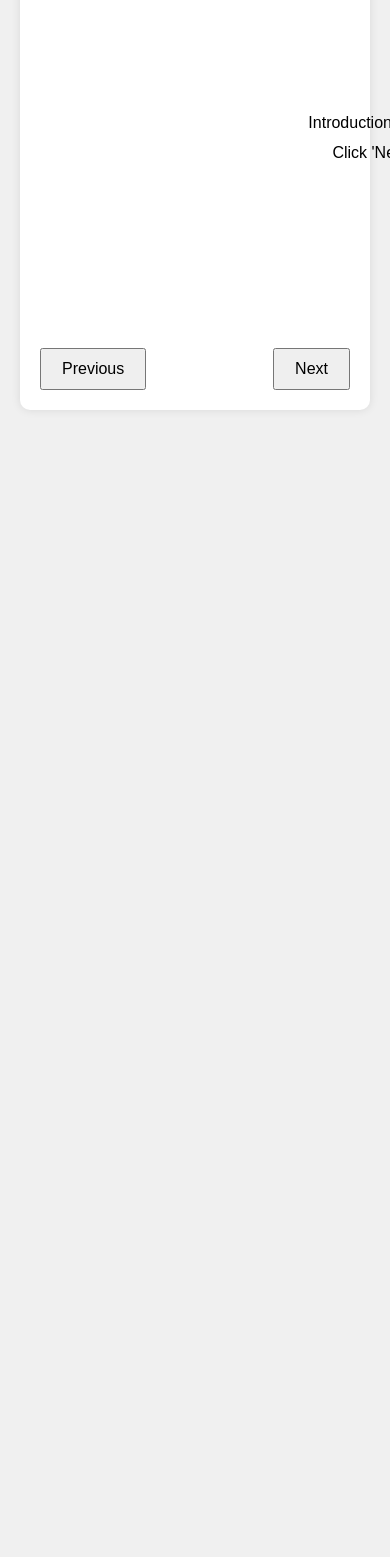
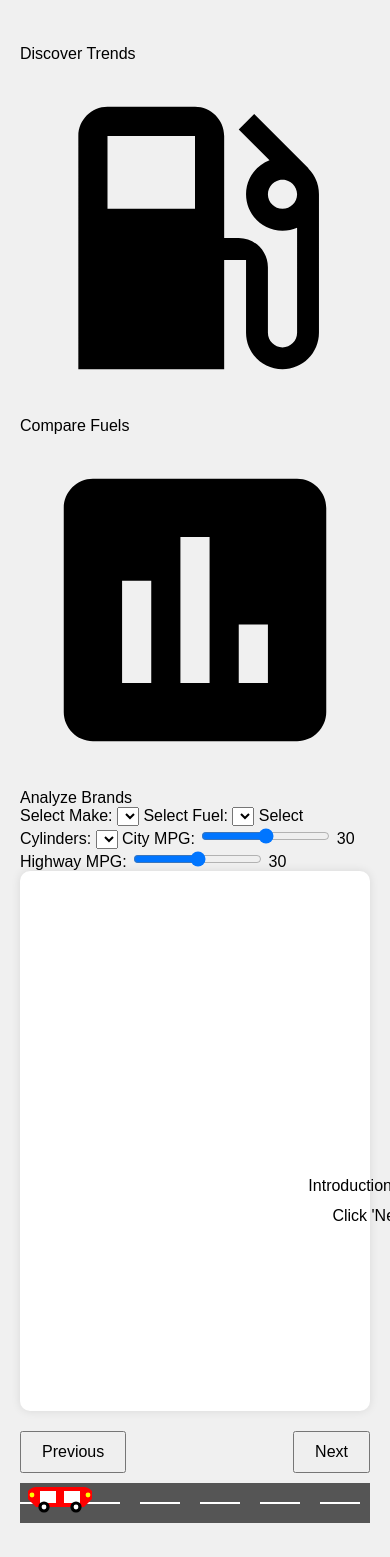
Before and after one commit to SaadatUIUC/narrative-visualization, a plain HTML site: page index.html in a window 390 px wide. Shown: the part 329-1886 px from the top of the page. Before the commit the page ends 844 px from the top, so only its background shows below. Drawn offline with nearby package versions, Linux system fonts and the light colour scheme.

Commit message:
Update index.html

```diff
--- a/index.html
+++ b/index.html
@@ -3,20 +3,86 @@
 <head>
     <meta charset="UTF-8">
     <meta name="viewport" content="width=device-width, initial-scale=1.0">
-    <title>2017 Automobile Data Visualization</title>
+    <title>2017 Automobile Data</title>
     <link rel="stylesheet" href="styles.css">
-    <script src="https://d3js.org/d3.v7.min.js"></script>
 </head>
 <body>
-    <div id="visualization-container">
-        <h1>2017 Automobile Data: MPG vs Price</h1>
-        <div id="visualization"></div>
-        <div id="tooltip" style="position: absolute; display: none; background: #f9f9f9; padding: 5px; border: 1px solid #d3d3d3; border-radius: 3px; pointer-events: none;"></div>
-        <div id="navigation">
-            <button id="prev-button">Previous</button>
-            <button id="next-button">Next</button>
+    <div id="main-container">
+        <div id="content-area">
+            <div id="intro-content">
+                <div class="icon-grid">
+                    <div class="icon-item" onclick="navigateToScene('scatter')">
+                        <svg class="icon" viewBox="0 0 24 24">
+                            <path d="M3 3v18h18v-2H5V3H3zm4 14h2v-4H7v4zm4 0h2V9h-2v8zm4 0h2v-6h-2v6zm4 0h2V7h-2v10z"/>
+                        </svg>
+                        <span>Discover Trends</span>
+                    </div>
+                    <div class="icon-item" onclick="navigateToScene('fuel')">
+                        <svg class="icon" viewBox="0 0 24 24">
+                            <path d="M19.77 7.23l.01-.01-3.72-3.72L15 4.56l2.11 2.11c-.94.36-1.61 1.26-1.61 2.33 0 1.38 1.12 2.5 2.5 2.5.36 0 .69-.08 1-.21v7.21c0 .55-.45 1-1 1s-1-.45-1-1V14c0-1.1-.9-2-2-2h-1V5c0-1.1-.9-2-2-2H6c-1.1 0-2 .9-2 2v16h10v-7.5h1.5v5c0 1.38 1.12 2.5 2.5 2.5s2.5-1.12 2.5-2.5V9c0-.69-.28-1.32-.73-1.77zM12 10H6V5h6v5zm6 0c-.55 0-1-.45-1-1s.45-1 1-1 1 .45 1 1-.45 1-1 1z"/>
+                        </svg>
+                        <span>Compare Fuels</span>
+                    </div>
+                    <div class="icon-item" onclick="navigateToScene('brands')">
+                        <svg class="icon" viewBox="0 0 24 24">
+                            <path d="M19 3H5c-1.1 0-2 .9-2 2v14c0 1.1.9 2 2 2h14c1.1 0 2-.9 2-2V5c0-1.1-.9-2-2-2zM9 17H7v-7h2v7zm4 0h-2V7h2v10zm4 0h-2v-4h2v4z"/>
+                        </svg>
+                        <span>Analyze Brands</span>
+                    </div>
+                </div>
+            </div>
+            <div id="visualization-content">
+                <div id="content-wrapper">
+                    <div id="filter-container">
+                        <label for="make-select">Select Make:</label>
+                        <select id="make-select"></select>
+                        <label for="fuel-select">Select Fuel:</label>
+                        <select id="fuel-select"></select>
+                        <label for="cylinder-select">Select Cylinders:</label>
+                        <select id="cylinder-select"></select>
+                        <label for="city-mpg-slider">City MPG:</label>
+                        <input type="range" id="city-mpg-slider" min="0" max="60" value="30">
+                        <span id="city-mpg-value">30</span>
+                        <label for="highway-mpg-slider">Highway MPG:</label>
+                        <input type="range" id="highway-mpg-slider" min="0" max="60" value="30">
+                        <span id="highway-mpg-value">30</span>
+                    </div>
+                    <div id="visualization-container">
+                        <div class="annotation-container">
+                            <text class="annotation"></text>
+                        </div>
+                        <div id="visualization"></div>
+                        <div id="scene-description"></div>
+                    </div>
+                </div>
+            </div>
+        </div>
+        <div id="bottom-container">
+            <div id="navigation">
+                <button id="prev-button" class="nav-button">Previous</button>
+                <button id="next-button" class="nav-button">Next</button>
+            </div>
+            <div id="road-container">
+                <svg id="road-svg" width="100%" height="60">
+                    <rect x="0" y="10" width="100%" height="40" fill="#555"/>
+                    <line x1="0" y1="30" x2="100%" y2="30" stroke="#fff" stroke-dasharray="40,20" stroke-width="2"/>
+                    <svg id="car-svg" x="0" y="5" width="80" height="50" viewBox="0 0 100 60">
+                        <path d="M20 35 Q15 30 10 25 L10 15 Q15 10 20 10 L80 10 Q85 10 90 15 L90 25 Q85 30 80 35 Z" fill="red"/>
+                        <rect x="25" y="15" width="20" height="15" fill="#fff"/>
+                        <rect x="55" y="15" width="20" height="15" fill="#fff"/>
+                        <circle cx="15" cy="20" r="3" fill="yellow"/>
+                        <circle cx="85" cy="20" r="3" fill="yellow"/>
+                        <circle cx="30" cy="35" r="7" fill="black"/>
+                        <circle cx="70" cy="35" r="7" fill="black"/>
+                        <circle cx="30" cy="35" r="3" fill="#fff"/>
+                        <circle cx="70" cy="35" r="3" fill="#fff"/>
+                    </svg>
+                </svg>
+            </div>
         </div>
     </div>
+    <div id="tooltip"></div>
+    <script src="https://d3js.org/d3.v7.min.js"></script>
     <script src="script.js"></script>
 </body>
 </html>
```
